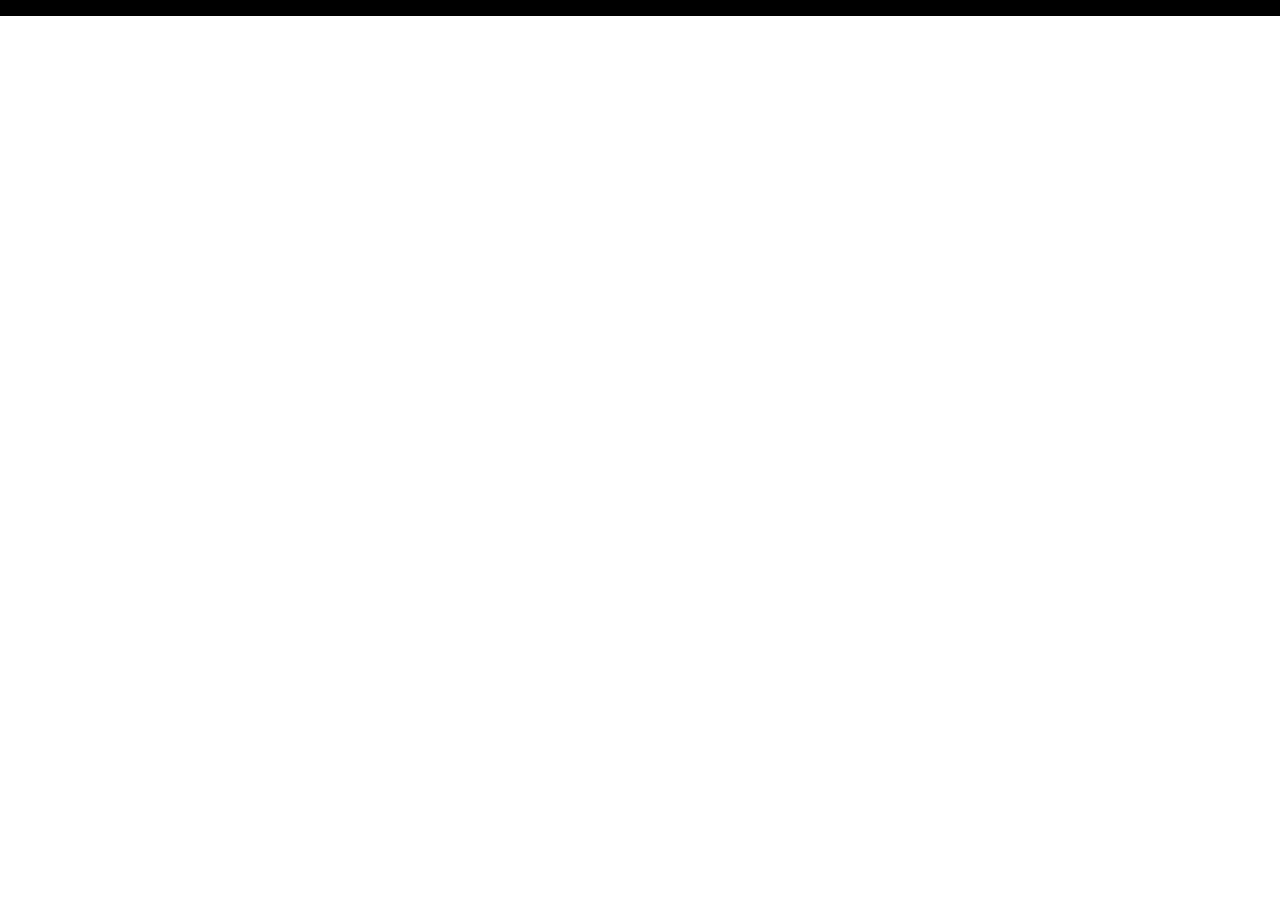
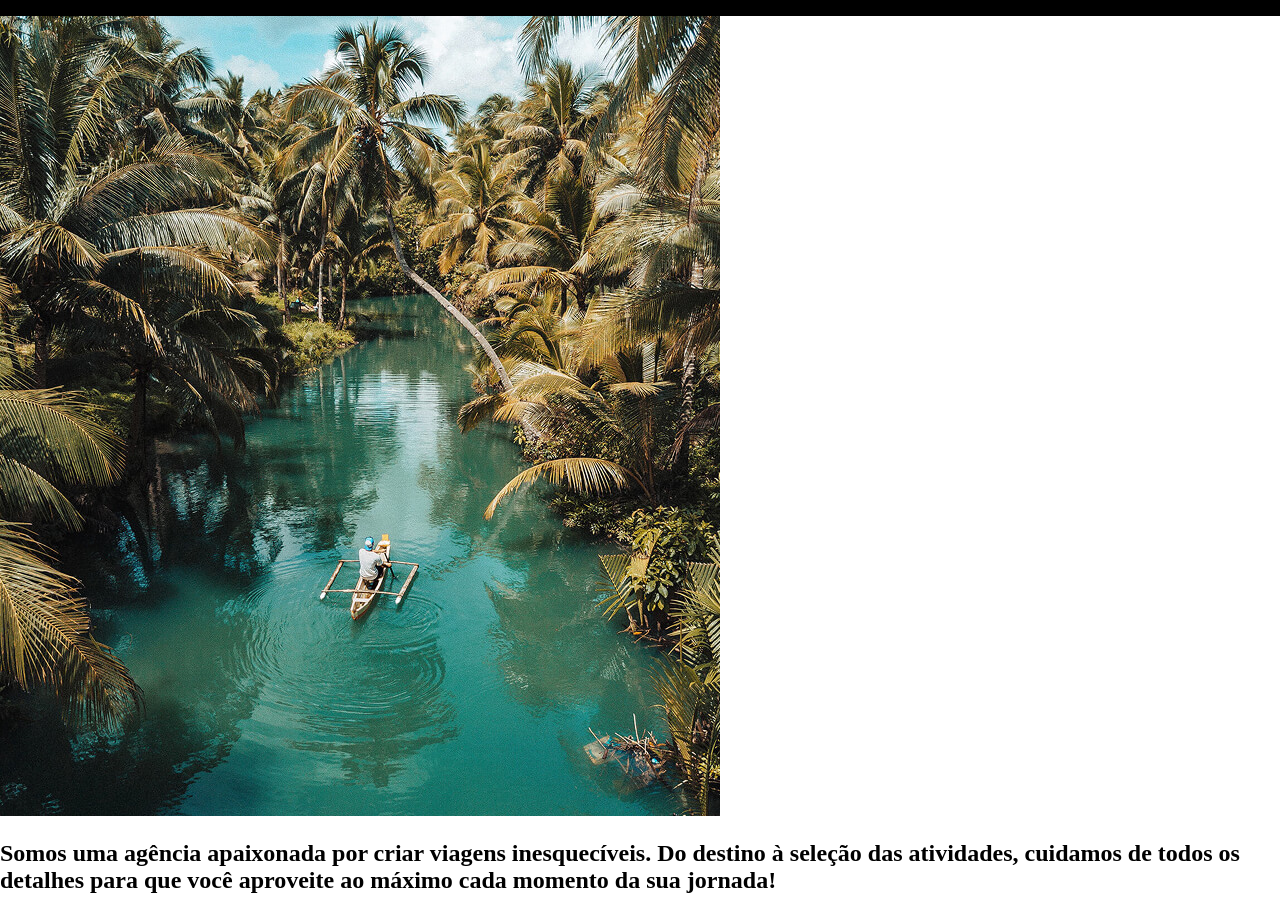
Before and after one commit to CaioFerr3012/jornada-viagens, a plain HTML site: page index.html in a window 1280 px wide. Shown: the part 124-1038 px from the top of the page. Before the commit the page ends 800 px from the top, so only its background shows below. Drawn offline with Linux system fonts and the light colour scheme.

Commit message:
Inicia estrutura do hero

```diff
--- a/css/style.css
+++ b/css/style.css
@@ -1,2 +1,3 @@
 @import url(global.css);
 @import url(header.css);
+@import url(header.cssfi);
--- a/index.html
+++ b/index.html
@@ -45,5 +45,9 @@
         </nav>
       </div>
     </header>
+    <section class="hero">
+      <img src="img/hero-mobile.jpg" alt="">
+      <h2>Somos uma agência apaixonada por criar viagens inesquecíveis. Do destino à seleção das atividades, cuidamos de todos os detalhes para que você aproveite ao máximo cada momento da sua jornada!</h2>
+    </section>
   </body>
 </html>
```
Also changed, not shown: img/hero-mobile.jpg (added).
